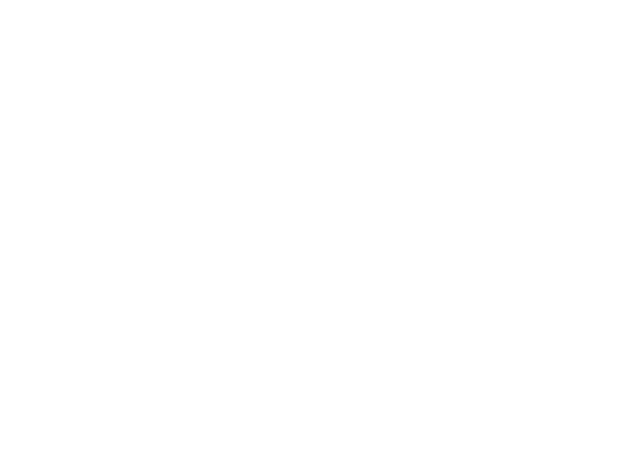
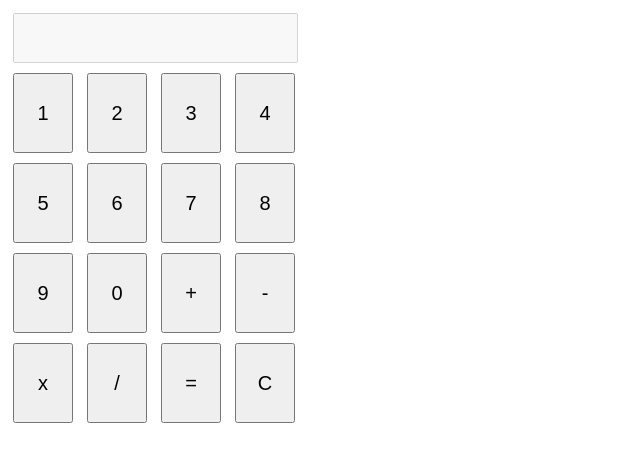
Before and after one commit to wesleygoncalves2023/atividades, a plain HTML site: page atividade05/index.html in a window 1280 px wide. Shown: the whole page, without its empty margins (0-640 px from the left). Drawn offline with Linux system fonts and the light colour scheme.

Commit message:
atividade05

```diff
--- /dev/null
+++ b/atividade05/index.css
@@ -0,0 +1,19 @@
+.calculator {
+    width: 300px;
+
+}
+
+button {
+    width: 60px;
+    height: 80px;
+    margin: 5px;
+    font-size: 20px;
+
+}
+
+input {
+    width: 95%;
+    height: 50px;
+    font-size: 20px;
+    margin: 5px;
+}
--- a/atividade05/index.html
+++ b/atividade05/index.html
@@ -1,10 +1,33 @@
-<html lang="en">
+<html lang="pt-BR">
 <head>
     <meta charset="UTF-8">
     <meta name="viewport" content="width=device-width, initial-scale=1.0">
-    <title>Document</title>
+    <title>Atividade05</title>
+    <link rel="stylesheet" href="index.css">
+
 </head>
 <body>
 
+    <div class="calculator">
+     <input type="text" id="display" disabled />
+        <button onclick="appendToDisplay('1')">1</button>
+        <button onclick="appendToDisplay('2')">2</button>
+        <button onclick="appendToDisplay('3')">3</button>
+        <button onclick="appendToDisplay('4')">4</button>
+        <button onclick="appendToDisplay('5')">5</button>
+        <button onclick="appendToDisplay('6')">6</button>
+        <button onclick="appendToDisplay('7')">7</button>
+        <button onclick="appendToDisplay('8')" >8</button>
+        <button onclick="appendToDisplay('9')">9</button>
+        <button onclick="appendToDisplay('0')">0</button>
+        <button onclick="appendToDisplay('+')">+</button>
+        <button onclick="appendToDisplay('-')">-</button>
+        <button onclick="appendToDisplay('*')">x</button>
+        <button onclick="appendToDisplay('/')">/</button>
+        <button onclick= "calculate()">=</button>
+        <button onclick="clearDisplay()">C</button>
+    </div>
+    <script src="index.js">
+    </script>
 </body>
 </html>
--- /dev/null
+++ b/atividade05/index.js
@@ -0,0 +1,12 @@
+let display = document.getElementById("display")
+function appendToDisplay (value) {
+    display.value += value
+}
+
+function clearDisplay() {
+display.value = ""
+}
+
+function calculate() {
+display.value = eval(display.value)
+}
```
